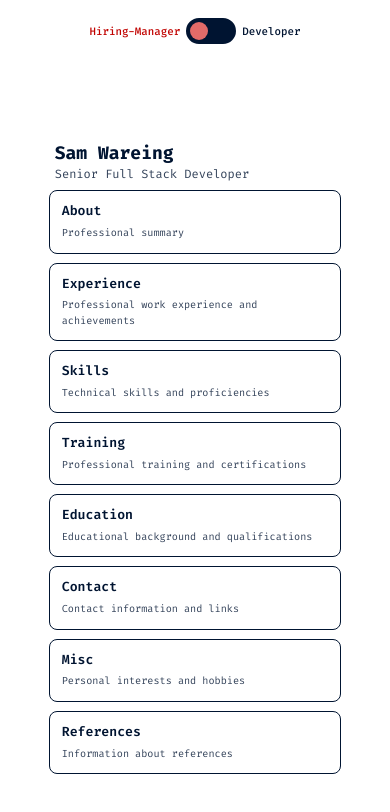
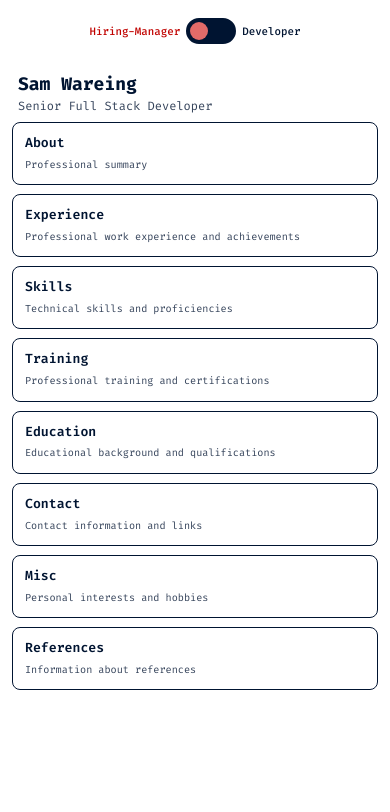
Before and after one commit to samwareing/samwareing.github.io, a React (Create React App) app: page / in a window 390 px wide. Shown: the top 812 px of the page. Built offline with nearby package versions, Linux system fonts and the light colour scheme.

Commit message:
Rename a class

```diff
--- a/src/App.css
+++ b/src/App.css
@@ -40,8 +40,8 @@
     touch-action: none;
   }
 
-  main.allow-scrolling {
     overflow: visible;
+  main.allow-scrolling .hiring-manager-view {
     touch-action: pan-y;
     position: relative;
     height: 100vh;
@@ -300,7 +300,7 @@
 
 /* Mobile responsiveness */
 @media (max-width: 768px) {
-  .non-developer-view {
+  .hiring-manager-view {
     width: 100%;
     height: calc(100vh - 60px);
     overflow-y: auto;
```
